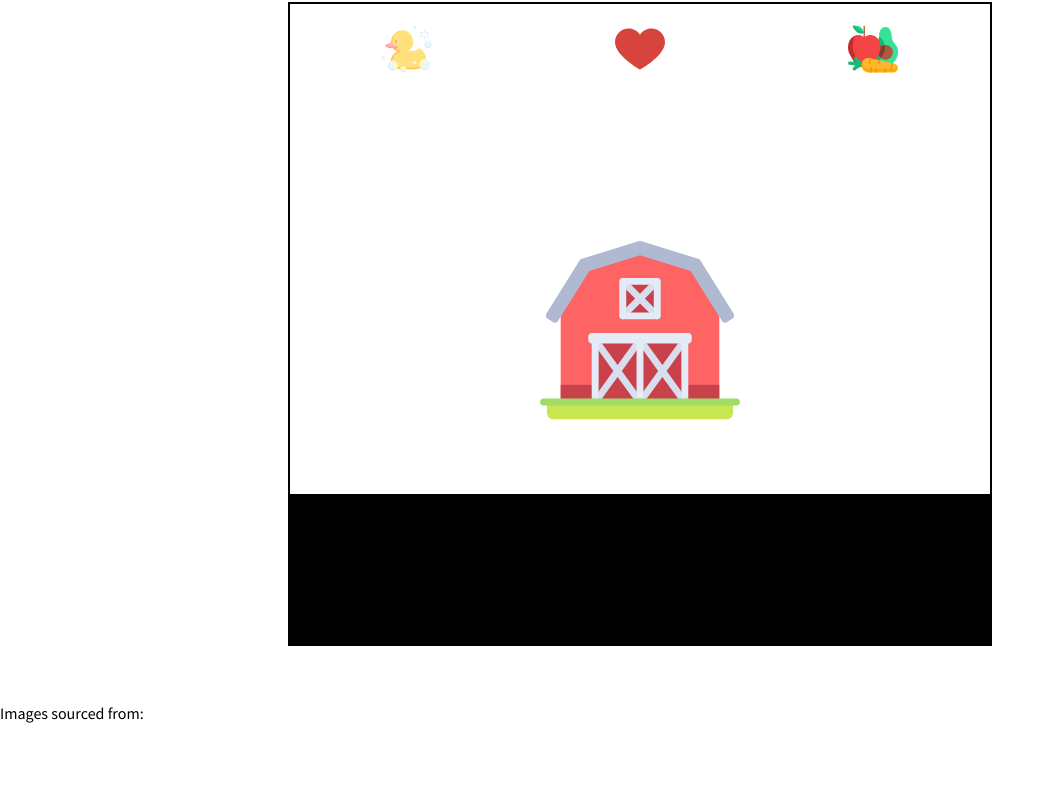
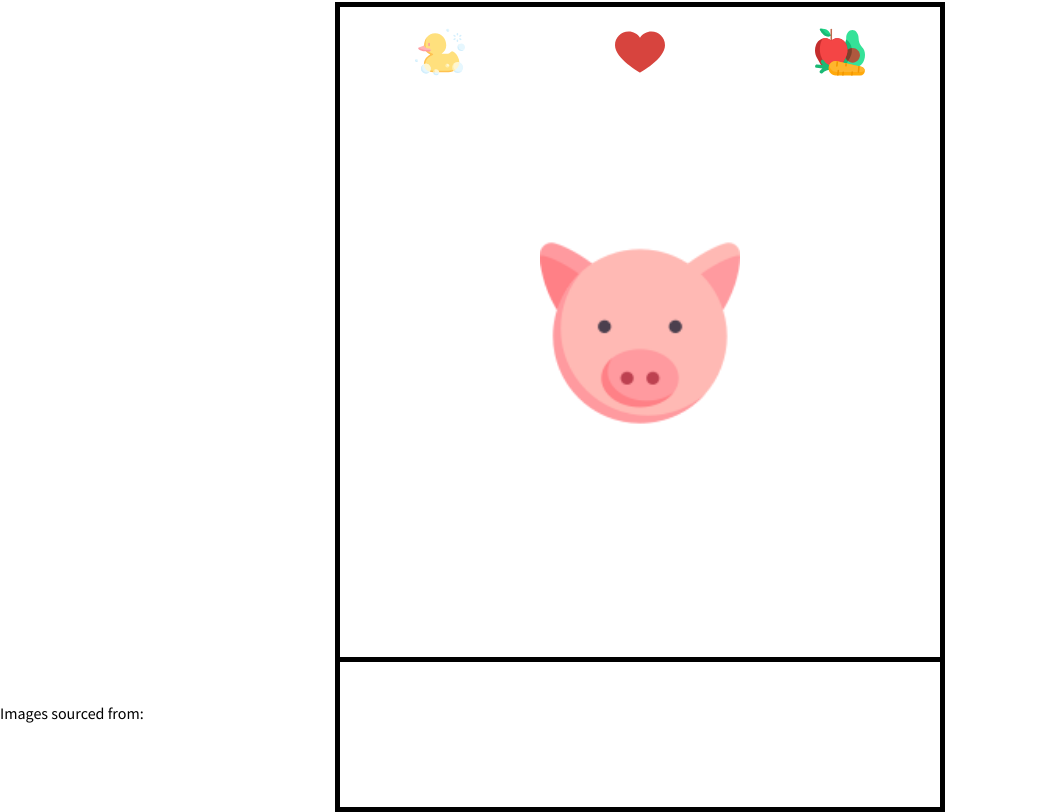
Before and after one commit to Luna5678/project-0, a plain HTML site: page index.html in a window 1280 px wide. Both pictures are taken after a click on the button "START". Shown: the part 78-890 px from the top of the page, without its empty margins (0-1054 px from the left). Before the commit the page ends 801 px from the top, so only its background shows below. Drawn offline with nearby package versions, Linux system fonts and the light colour scheme.

Commit message:
updated milestones and minor updates to css and js

```diff
--- a/scripts/app.js
+++ b/scripts/app.js
@@ -6,6 +6,7 @@ const game = {
         game.username = $('input').val();
         game.hideMessage();
         game.showRowButtons();
+        game.newPig();
         //2 min timer for round (consistent for all rounds)
         //timer for health meters (stage 1: 2 seconds, stage 2: 5 seconds, stage 3: 10 seconds)
         //display button section at the bottom
@@ -15,6 +16,9 @@ const game = {
     },
     showRowButtons() {
         $('#game-container').append('<div id="row-buttons"></div>');
+    },
+    newPig() {
+        $('#main-image img').attr('src', './images/pig-baby.png');
     }
 };
 
--- a/styles/style.css
+++ b/styles/style.css
@@ -360,12 +360,12 @@ h1 {
 }
 
 #game-container {
-  width: 60%;
-  max-width: 700px;
-  height: 80vh;
-  max-height: 1000px;
+  width: 70%;
+  max-width: 600px;
+  height: 800px;
+  /* max-height: 900px; */
   margin: auto;
-  border: black 2px solid;
+  border: black 5px solid;
   position: relative;
 }
 
@@ -408,7 +408,8 @@ footer {
 #row-buttons {
   height: 150px;
   width: 100%;
-  background-color: black;
+  border-top: 5px solid black;
+  box-sizing: border-box;
   position: absolute;
   bottom: 0;
 }
```
Also changed, not shown: 1 other file.
